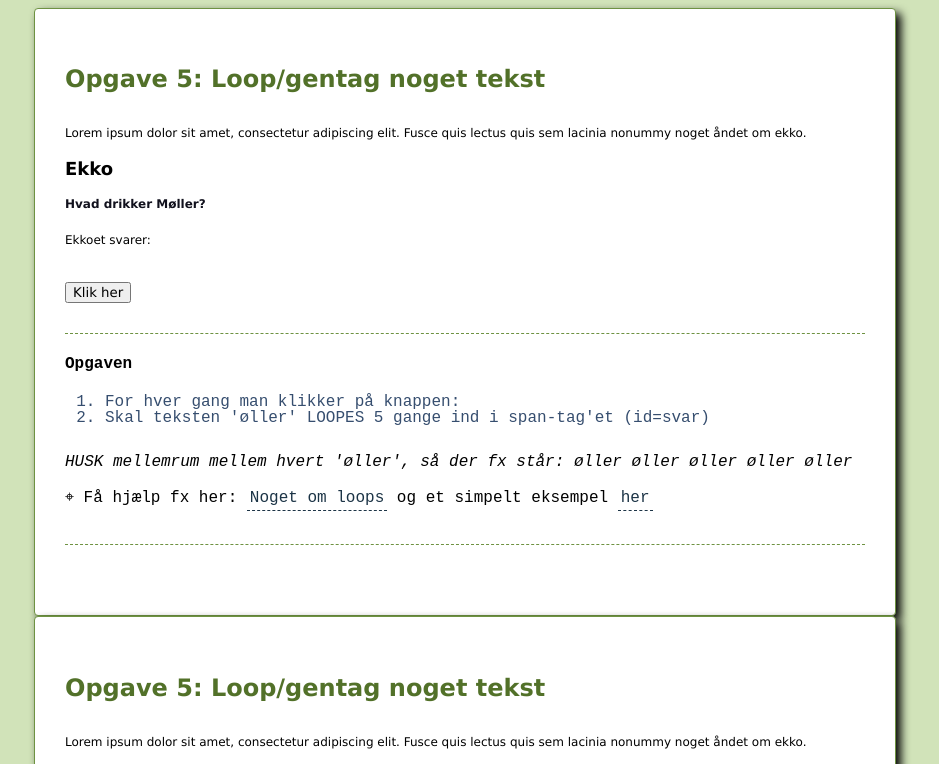
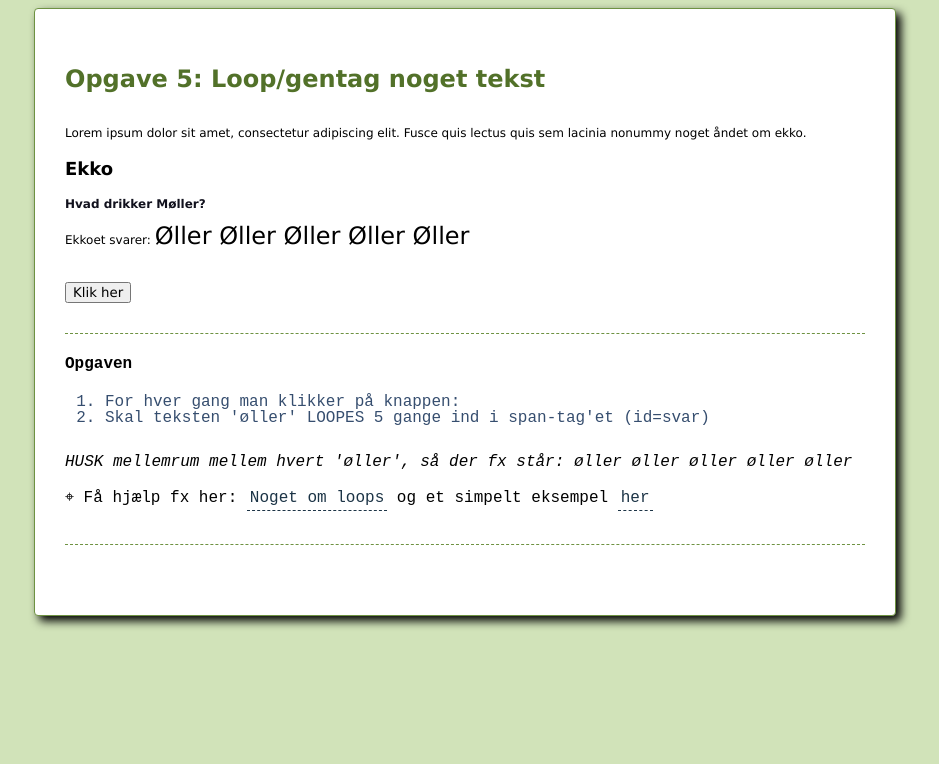
Before and after one commit to Hestur/JavaScriptmappen-master, a plain HTML site: page opgaver/Opgaver/Opgave5.html in a window 1280 px wide. Both pictures are taken after a click on the button "Klik her". Shown: the top 764 px of the page, without its empty margins (175-1114 px from the left). Drawn offline with Linux system fonts and the light colour scheme.

Commit message:
5 done uden loop..

```diff
--- a/opgaver/Opgaver/Opgave5.html
+++ b/opgaver/Opgaver/Opgave5.html
@@ -1,55 +1,24 @@
 <!DOCTYPE html>
 <html>
+
 <head>
     <meta charset="utf-8">
     <meta http-equiv="X-UA-Compatible" content="IE=edge">
     <title>Opgave5</title>
     <meta name="viewport" content="width=device-width, initial-scale=1">
     <link rel="stylesheet" href="Style/common.css">
-    <script src="main.js"></script>
+    <script>
+
+        function onClick() {
+            var paragraph = document.getElementById("svar");
+
+            paragraph.textContent += " Øller Øller Øller Øller Øller ";
+        }
+
+    </script>
 </head>
+
 <body>
-        <div id="wrapper">
-
-                <h1 id="overskrift">Opgave 5: Loop/gentag noget tekst</h1>
-
-
-
-                <p>Lorem ipsum dolor sit amet, consectetur adipiscing elit. Fusce quis lectus quis sem lacinia nonummy noget
-                    åndet om ekko.</p>
-
-                <div>
-                    <h2>Ekko</h2>
-                    <p id="spm" class="b">Hvad drikker Møller?</p>
-                    <p>Ekkoet svarer: <span id="svar" class="big"></span></p>
-                </div>
-
-                <input type="button" value="Klik her" id="knap" />
-
-
-                <div id="opgaven">
-
-                    <h4>Opgaven</h4>
-
-                    <ol>
-                        <li>For hver gang man klikker på knappen:</li>
-                        <li>Skal teksten 'øller' LOOPES 5 gange ind i span-tag'et (id=svar) </li>
-                    </ol>
-
-                    <p class="i">HUSK mellemrum mellem hvert 'øller', så der fx står: øller øller øller øller øller</p>
-
-                    <p id="help">
-                        Få hjælp fx her:
-                        <a href="http://www.w3schools.com/js/js_loop_for.asp" target="_blank">Noget om loops</a> og et simpelt
-                        eksempel <a href="http://www.w3schools.com/js/tryit.asp?filename=tryjs_loop_for_ex"
-                            target="_blank">her</a>
-                    </p>
-
-                </div>
-            </div>
-
-</body>
-</html>
     <div id="wrapper">
 
         <h1 id="overskrift">Opgave 5: Loop/gentag noget tekst</h1>
@@ -65,7 +34,7 @@
             <p>Ekkoet svarer: <span id="svar" class="big"></span></p>
         </div>
 
-        <input type="button" value="Klik her" id="knap" />
+        <input type="button" value="Klik her" id="knap" onclick="onClick()" />
 
 
         <div id="opgaven">
@@ -88,3 +57,7 @@
 
         </div>
     </div>
+
+</body>
+
+</html>
```
Also changed, not shown: opgaver/Opgaver/Opgave6.html (+0 -31 lines).
